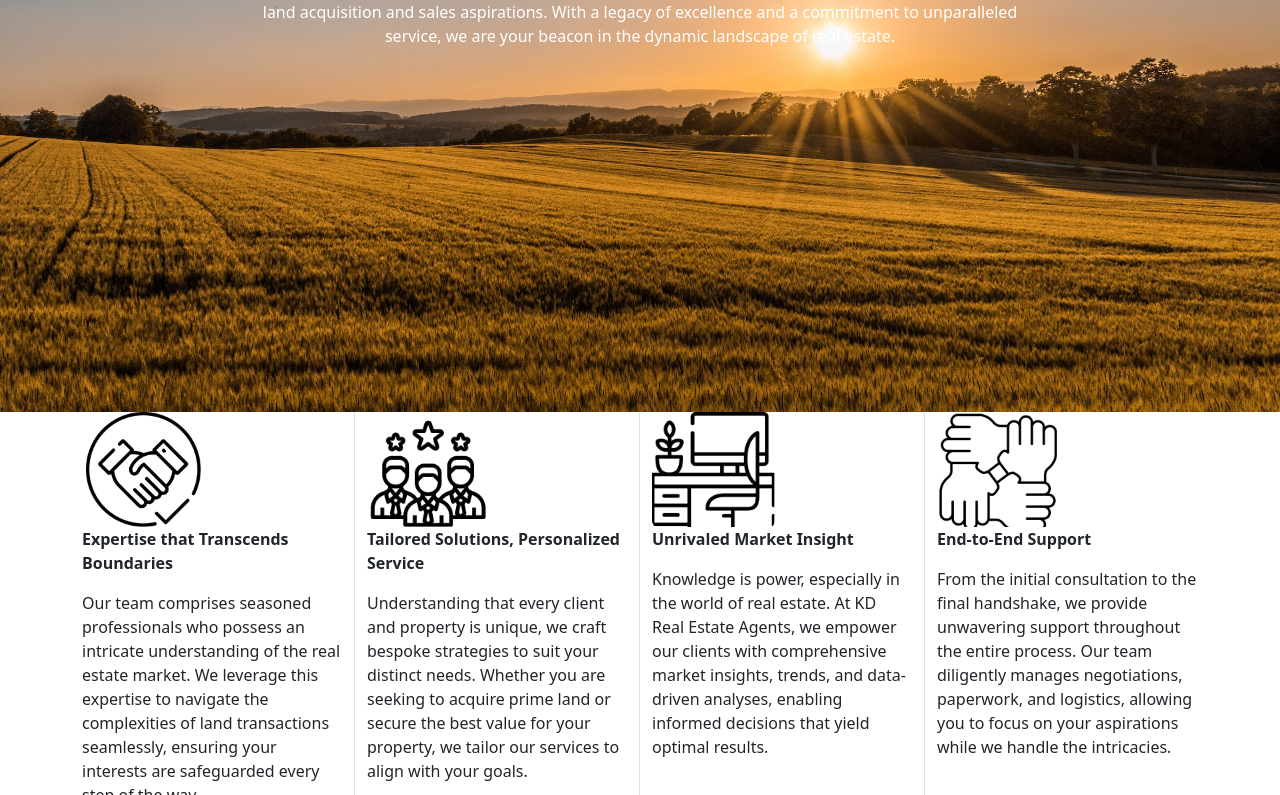
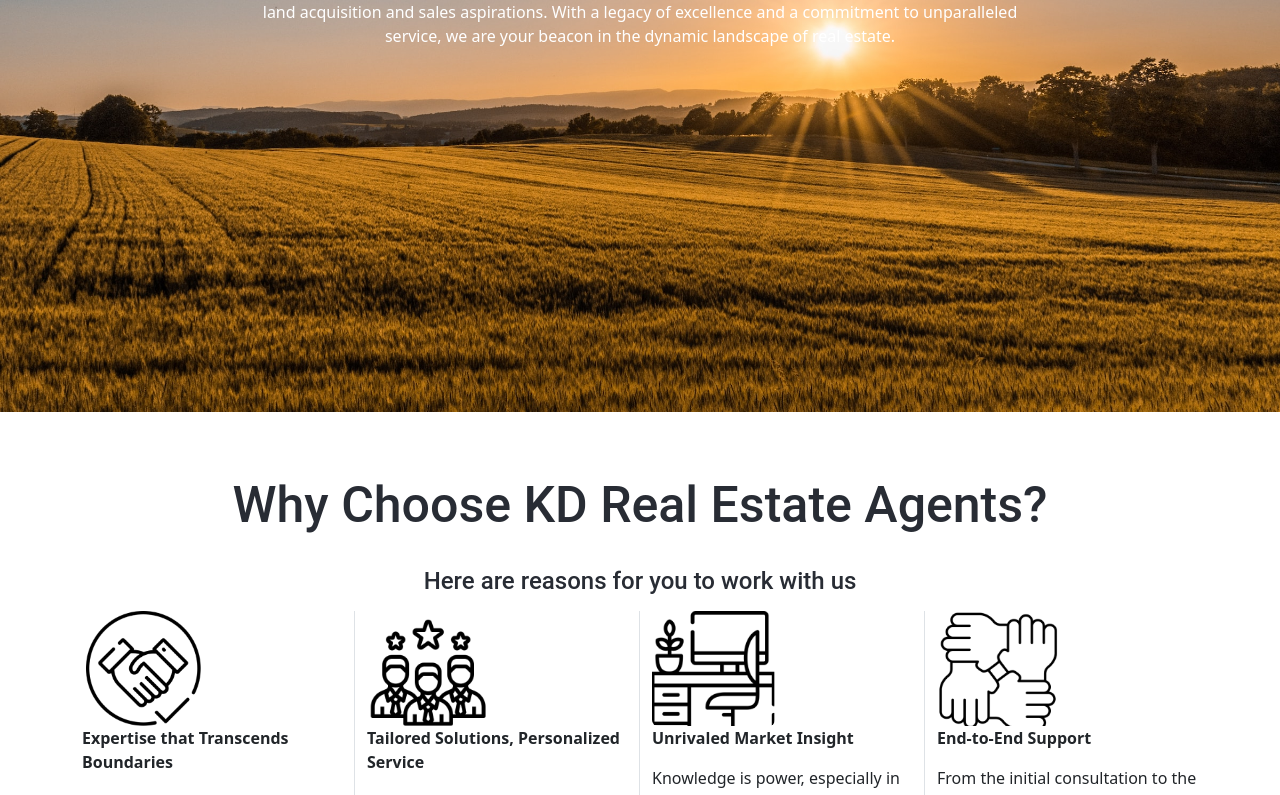
Before and after one commit to TomKambale/KD-Real-Estate, a React (Create React App) app: page / in a window 1280 px wide. Shown: the part 388-1183 px from the top of the page. Built offline with nearby package versions, Linux system fonts and the light colour scheme.

Commit message:
awaiting client review

```diff
--- a/src/App.css
+++ b/src/App.css
@@ -39,16 +39,6 @@
   }
 }
 
-/* body {
-  font-family: 'Roboto', sans-serif;
-} */
-/* .navbar-brand {
-  color: 'black';
-  font-weight: 400;
-  font-size: 16px;
-  line-height: 22.72px;
-} */
-
 /* Navbar.css */
 
 .navbar-brand {
@@ -62,20 +52,6 @@
   text-decoration: none; /* Remove default underline */
 }
 
-
-/* styles.css */
-
-
-
-/* #about h2 {
-  font-family: 'Roboto', sans-serif;
-  font-size: 64px;
-  font-weight: 800;
-  line-height: 75px;
-  letter-spacing: 0em;
-  text-align: center;
-  margin-top: 4rem;
-} */
 .farm{
 width: '1440px';
      height: '394px';
@@ -130,6 +106,30 @@ width: '1440px';
   color: white;
 }
 
+/* App.css */
+
+.services-heading {
+  font-family: 'Roboto', sans-serif;
+  font-size: 50px;
+  font-weight: 500;
+  line-height: 58.59px;
+  letter-spacing: 0em;
+  text-align: center;
+  margin-top: 4rem; /* Adjust margin-top as needed */
+  color: #282c34; /* Set your desired text color */
+}
+.services-sub {
+  font-family: 'Roboto', sans-serif;
+  font-size: 24px;
+  font-weight: 500;
+  line-height: 28.13px;
+  letter-spacing: 0em;
+  text-align: center;
+  margin-top: 2rem; /* Adjust margin-top as needed */
+  color: #282c34; /* Set your desired text color */
+}
+
+
 /* Testimonies.css */
 #testimonies {
   display: flex;
@@ -159,6 +159,29 @@ width: '1440px';
 }
 
 
+/* styles.css */
+
+/* body {
+  font-family: 'Roboto', sans-serif;
+} */
+/* .navbar-brand {
+  color: 'black';
+  font-weight: 400;
+  font-size: 16px;
+  line-height: 22.72px;
+} */
+
+
+/* #about h2 {
+  font-family: 'Roboto', sans-serif;
+  font-size: 64px;
+  font-weight: 800;
+  line-height: 75px;
+  letter-spacing: 0em;
+  text-align: center;
+  margin-top: 4rem;
+} */
+
 /* About.css */
 /* About.css */
 
--- a/src/components/Services.js
+++ b/src/components/Services.js
@@ -29,7 +29,7 @@
 //   ];
 
 //   return (
-//     <section id="about" className="about-section">
+//     <section id="services" className="services-section">
 //       <div className="container">
 //         <div className="row">
 //           {columnsData.map((column, index) => (
@@ -78,8 +78,12 @@ function Services() {
   ];
 
   return (
-    <section id="about" className="about-section">
+    <section id="services" className="services-section">
       <div className="container">
+        <h2 className='services-heading'>Why Choose KD Real Estate Agents?</h2>
+        <p>
+            <h2 className='services-sub'>Here are reasons for you to work with us  </h2>
+        </p>
         <div className="row">
           {columnsData.map((column, index) => (
             <div key={index} className={`col-md-3 ${index < columnsData.length - 1 ? 'border-end' : ''}`}>
```
